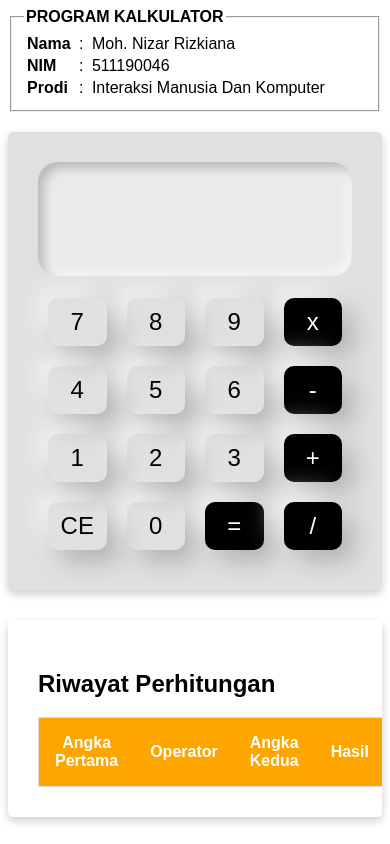
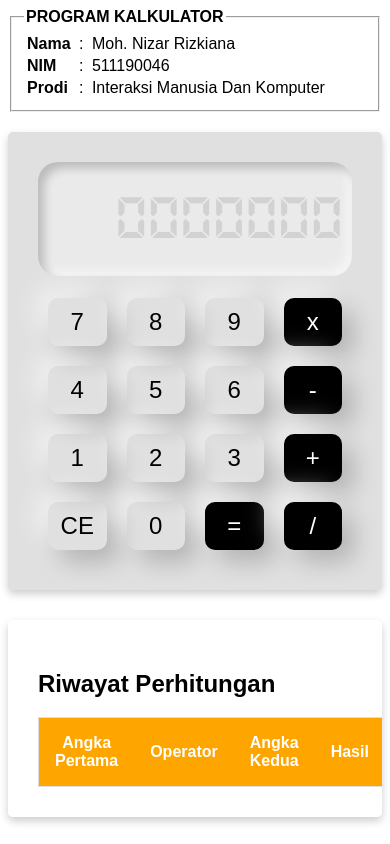
Before and after one commit to nizar-rizkiana/kalkulator, a plain HTML site: page index.html in a window 390 px wide. Drawn offline with Linux system fonts and the light colour scheme.

Commit message:
merapihkan tampilan mobile

```diff
--- a/assets/style.css
+++ b/assets/style.css
@@ -17,6 +17,7 @@ body{
    border-width: 0;
    border-style: none;
    text-align: right;
+   width: 100%;
 }
 input:focus-visible{
    outline: 0;
@@ -69,8 +70,6 @@ input::-webkit-inner-spin-button{
    text-align: center;
    padding: 40px;
    margin: 16px;
-   /*border: 1px solid black;*/
-   /*background: -webkit-linear-gradient(top, #d2d2d2, #ddd);*/
    cursor: pointer;
 }
 .button:hover {
@@ -81,9 +80,6 @@ input::-webkit-inner-spin-button{
    inset -6px -6px 10px 0 rgba(255, 255, 255, 0.5);
    margin-bottom: 12px;
 }
-/*.double {
-   flex-basis: 50%;
-}*/
 
 .display {
    color: rgba(0, 0, 0, 1.0);
@@ -145,7 +141,6 @@ table#history tr:nth-child(even) {
    background-color: #d2d2d2;
 }
 
-/*perubahan*/
 
 @media screen and (max-width: 513px) {
    .button {
@@ -157,7 +152,8 @@ table#history tr:nth-child(even) {
       margin: 14px;
    }
    #shadowNumber{
-      margin: 14px;
+      margin: 14px 9px;
+      padding: 0;
    }
    .history {
        width: 100%;
```
